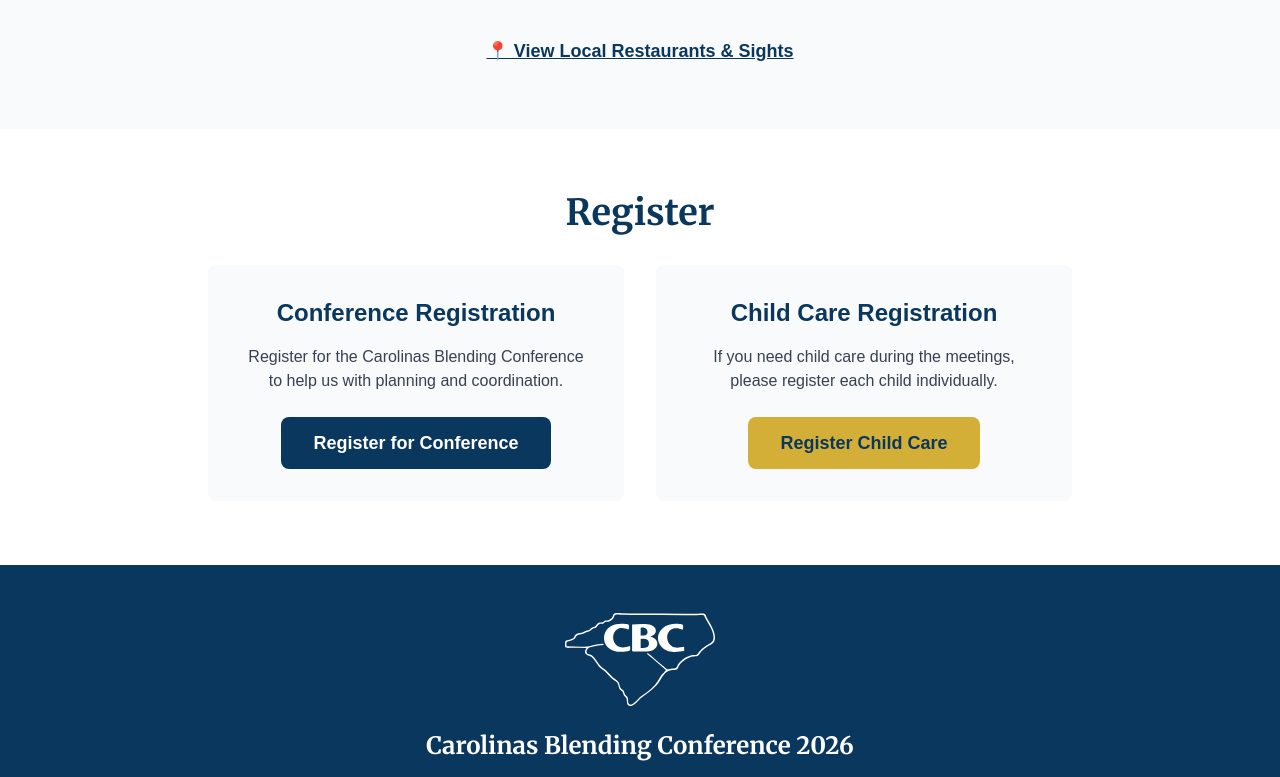
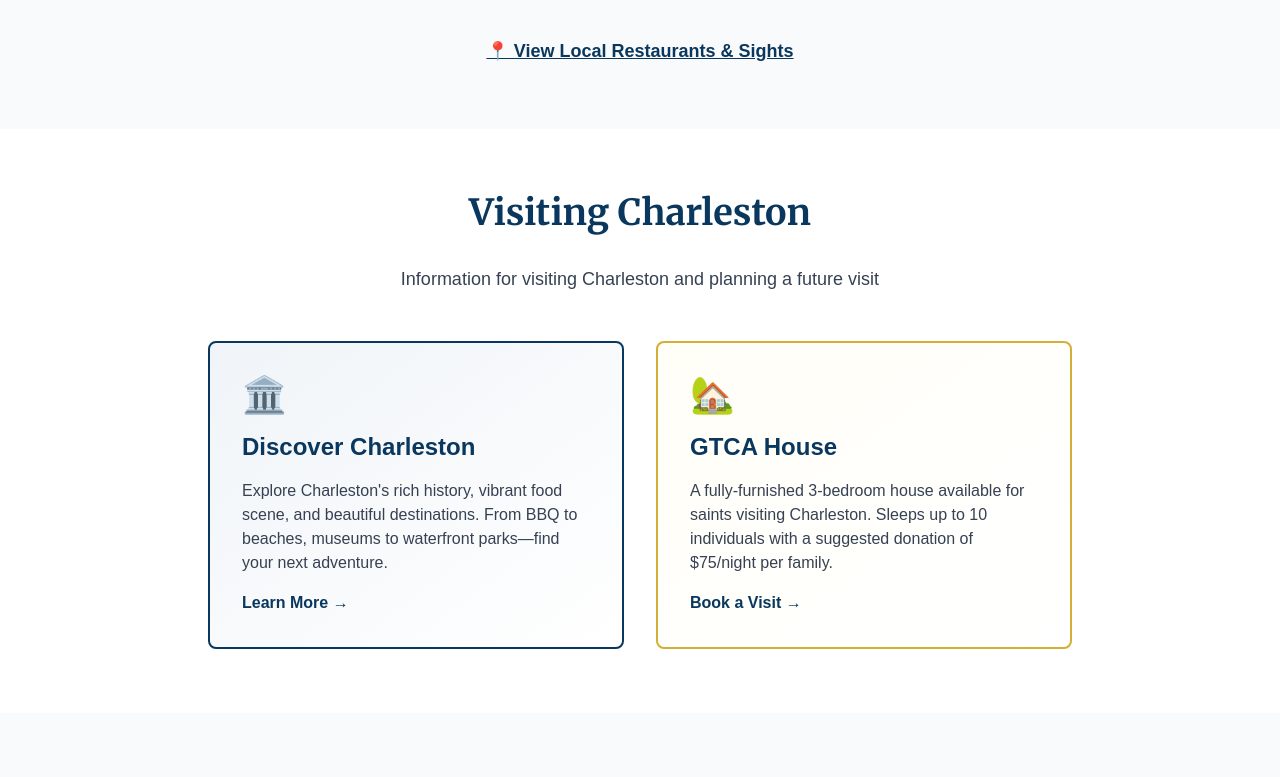
Before and after one commit to pengjc/cbc-next, a Next.js app: page / in a window 1280 px wide. Shown: the part 5560-6337 px from the top of the page. Built offline with nearby package versions, Linux system fonts and the light colour scheme.

Commit message:
Add Visit Charleston section with cards for local attractions and accommodations

```diff
--- a/app/page.tsx
+++ b/app/page.tsx
@@ -725,8 +725,54 @@ export default function Home() {
         </div>
       </section>
 
+      {/* Visit Charleston Section */}
+      <section className="py-16 bg-white">
+        <div className="container mx-auto px-4 max-w-4xl">
+          <h2 className="text-4xl font-bold text-[#0a375d] mb-8 text-center font-serif">
+            Visiting Charleston
+          </h2>
+          <p className="text-center text-gray-700 text-lg mb-12">
+            Information for visiting Charleston and planning a future visit
+          </p>
+
+          <div className="grid md:grid-cols-2 gap-8">
+            {/* Visit Charleston Card */}
+            <Link href="/visit-charleston" className="group">
+              <div className="bg-gradient-to-br from-[#f0f4f8] to-white border-2 border-[#0a375d] rounded-lg p-8 h-full hover:shadow-xl transition-all duration-300 hover:-translate-y-1">
+                <div className="text-4xl mb-4">🏛️</div>
+                <h3 className="text-2xl font-bold text-[#0a375d] mb-4 group-hover:text-[#d4af37] transition">
+                  Discover Charleston
+                </h3>
+                <p className="text-gray-700 mb-4">
+                  Explore Charleston&apos;s rich history, vibrant food scene, and beautiful destinations. From BBQ to beaches, museums to waterfront parks—find your next adventure.
+                </p>
+                <span className="text-[#0a375d] font-semibold group-hover:text-[#d4af37] transition">
+                  Learn More →
+                </span>
+              </div>
+            </Link>
+
+            {/* GTCA House Card */}
+            <Link href="/gtca-house" className="group">
+              <div className="bg-gradient-to-br from-[#fffef7] to-white border-2 border-[#d4af37] rounded-lg p-8 h-full hover:shadow-xl transition-all duration-300 hover:-translate-y-1">
+                <div className="text-4xl mb-4">🏡</div>
+                <h3 className="text-2xl font-bold text-[#0a375d] mb-4 group-hover:text-[#d4af37] transition">
+                  GTCA House
+                </h3>
+                <p className="text-gray-700 mb-4">
+                  A fully-furnished 3-bedroom house available for saints visiting Charleston. Sleeps up to 10 individuals with a suggested donation of $75/night per family.
+                </p>
+                <span className="text-[#0a375d] font-semibold group-hover:text-[#d4af37] transition">
+                  Book a Visit →
+                </span>
+              </div>
+            </Link>
+          </div>
+        </div>
+      </section>
+
       {/* Register Section */}
-      <section id="register" className="py-16 bg-white">
+      <section id="register" className="py-16 bg-gray-50">
         <div className="container mx-auto px-4 max-w-4xl">
           <h2 className="text-4xl font-bold text-[#0a375d] mb-8 text-center font-serif">
             Register
```
